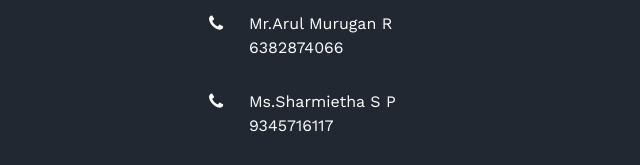
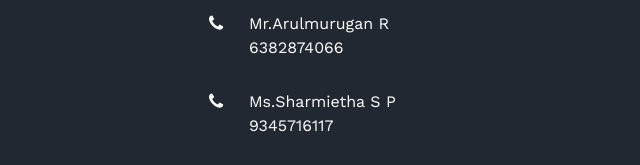
Before and after one commit to NitheshAnandMuruganantham/krizen-23-website, a plain HTML site: page index.html in a window 1280 px wide. Shown: the part 5339-5504 px from the top of the page, 636-1276 px from the left. Drawn offline with nearby package versions, Linux system fonts and the light colour scheme; files whose address does not match are found by name.

Commit message:
ADD
NAME UPDATED

```diff
--- a/index.html
+++ b/index.html
@@ -596,7 +596,7 @@ Immerse yourself, unlocking boundless wisdom."
                   9042913727</span></a></li>
                 <li><a href="tel:8428550490"><span class="icon icon-phone"></span><span class="text">Ms.Harini Sri G <br />
                   8428550490</span></a></li>
-                <li><a href="tel:8428550490"><span class="icon icon-phone"></span><span class="text">Mr.Arul Murugan R <br />
+                <li><a href="tel:8428550490"><span class="icon icon-phone"></span><span class="text">Mr.Arulmurugan R <br />
                   6382874066</span></a></li>
                 <li><a href="tel:8428550490"><span class="icon icon-phone"></span><span class="text">Ms.Sharmietha S P<br />
                   9345716117</span></a></li>
```
